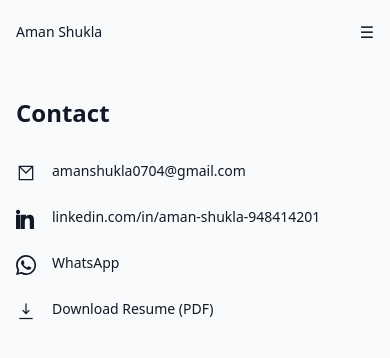
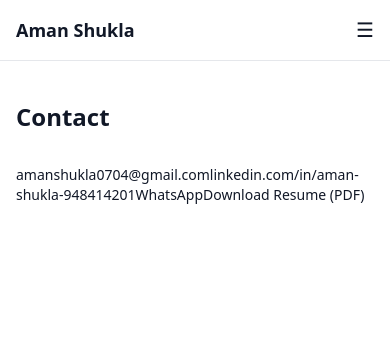
Before and after one commit to Anon675/portfolio, a Next.js app: page /contact in a window 390 px wide. Shown: the top 358 px of the page. Built offline with nearby package versions, Linux system fonts and the light colour scheme.

Commit message:
Fix layout, mobile navigation, project/research structure

```diff
--- a/app/contact/page.tsx
+++ b/app/contact/page.tsx
@@ -3,70 +3,20 @@ import Section from '@/components/Section'
 export default function ContactPage() {
   return (
     <Section title="Contact">
-      <div
-        className="
-          mt-8
-          grid
-          grid-cols-1
-          gap-6
-          text-sm
-          sm:max-w-md
-        "
-      >
-        {/* Email */}
-        <div className="flex items-start gap-4">
-          <svg
-            width="20"
-            height="20"
-            viewBox="0 0 24 24"
-            fill="none"
-            stroke="currentColor"
-            strokeWidth="1.5"
-            className="shrink-0 mt-0.5"
-          >
-            <path d="M4 4h16v16H4z" />
-            <path d="M4 4l8 8 8-8" />
-          </svg>
-          <a
-            href="mailto:amanshukla0704@gmail.com"
-            className="break-all"
-          >
+      <div className="mt-8 space-y-6 text-sm">
+
+        <a href="mailto:amanshukla0704@gmail.com">
           amanshukla0704@gmail.com
         </a>
-        </div>
 
-        {/* LinkedIn */}
-        <div className="flex items-start gap-4">
-          <svg
-            width="20"
-            height="20"
-            viewBox="0 0 24 24"
-            fill="currentColor"
-            className="shrink-0 mt-0.5"
-          >
-            <path d="M4.98 3.5C4.98 4.88 3.87 6 2.5 6S0 4.88 0 3.5 1.12 1 2.5 1s2.48 1.12 2.48 2.5zM0 24h5V7H0v17zM7.5 7H12v2.3h.1c.6-1.1 2-2.3 4.2-2.3 4.5 0 5.3 3 5.3 6.9V24h-5v-8.3c0-2-.04-4.6-2.8-4.6-2.8 0-3.2 2.2-3.2 4.4V24h-5V7z" />
-          </svg>
         <a
           href="https://linkedin.com/in/aman-shukla-948414201"
           target="_blank"
           rel="noopener noreferrer"
-            className="break-all"
         >
           linkedin.com/in/aman-shukla-948414201
         </a>
-        </div>
 
-        {/* WhatsApp */}
-        <div className="flex items-start gap-4">
-          <svg
-            width="20"
-            height="20"
-            viewBox="0 0 24 24"
-            fill="currentColor"
-            className="shrink-0 mt-0.5"
-          >
-            <path d="M20.52 3.48A11.91 11.91 0 0 0 12.02 0C5.4 0 .04 5.37.04 11.99c0 2.12.55 4.2 1.6 6.04L0 24l6.16-1.6a11.96 11.96 0 0 0 5.86 1.49h.01c6.62 0 12-5.37 12-11.99a11.9 11.9 0 0 0-3.51-8.42zm-8.5 18.4a9.9 9.9 0 0 1-5.05-1.39l-.36-.21-3.65.95.98-3.56-.24-.37a9.93 9.93 0 0 1-1.52-5.31c0-5.49 4.47-9.96 9.97-9.96a9.9 9.9 0 0 1 7.04 2.92 9.89 9.89 0 0 1 2.93 7.04c0 5.49-4.47 9.96-9.97 9.96zm5.47-7.46c-.3-.15-1.77-.87-2.04-.97-.27-.1-.47-.15-.67.15-.2.3-.77.97-.94 1.17-.17.2-.35.22-.65.07-.3-.15-1.25-.46-2.38-1.48-.88-.79-1.47-1.77-1.64-2.07-.17-.3-.02-.46.13-.61.13-.13.3-.35.45-.52.15-.17.2-.3.3-.5.1-.2.05-.37-.02-.52-.07-.15-.67-1.6-.92-2.2-.24-.58-.48-.5-.67-.51l-.57-.01c-.2 0-.52.07-.8.37-.27.3-1.05 1.03-1.05 2.52s1.08 2.93 1.23 3.13c.15.2 2.13 3.25 5.17 4.56.72.31 1.28.5 1.72.64.72.23 1.38.2 1.9.12.58-.09 1.77-.72 2.02-1.42.25-.7.25-1.3.17-1.42-.07-.12-.27-.2-.57-.35z" />
-          </svg>
         <a
           href="https://wa.me/+917408563978"
           target="_blank"
@@ -74,23 +24,7 @@ export default function ContactPage() {
         >
           WhatsApp
         </a>
-        </div>
 
-        {/* Resume */}
-        <div className="flex items-start gap-4">
-          <svg
-            width="20"
-            height="20"
-            viewBox="0 0 24 24"
-            fill="none"
-            stroke="currentColor"
-            strokeWidth="1.5"
-            className="shrink-0 mt-0.5"
-          >
-            <path d="M12 3v12" />
-            <path d="M8 11l4 4 4-4" />
-            <path d="M4 21h16" />
-          </svg>
         <a
           href="/Aman_Shukla_Resume.pdf"
           target="_blank"
@@ -98,7 +32,7 @@ export default function ContactPage() {
         >
           Download Resume (PDF)
         </a>
-        </div>
+
       </div>
     </Section>
   )
--- a/app/education/page.tsx
+++ b/app/education/page.tsx
@@ -4,11 +4,9 @@ import { education } from '@/content/education'
 export default function EducationPage() {
   return (
     <Section title="Education">
-      <div className="mt-6 max-w-prose">
-        <p className="whitespace-pre-line text-sm leading-relaxed">
-          {education}
-        </p>
-      </div>
+      <p className="whitespace-pre-line text-gray-700 dark:text-gray-300">
+        {education}
+      </p>
     </Section>
   )
 }
--- a/app/layout.tsx
+++ b/app/layout.tsx
@@ -16,10 +16,10 @@ export default function RootLayout({
 }) {
   return (
     <html lang="en">
-      <body className="min-h-screen antialiased">
+      <body className="min-h-screen bg-white text-gray-900 dark:bg-black dark:text-gray-100 antialiased">
         <Navbar />
 
-        <main className="mx-auto w-full max-w-4xl px-4 sm:px-6 lg:px-8 py-8 sm:py-12">
+        <main className="mx-auto w-full max-w-6xl px-4 sm:px-6 lg:px-8 py-10">
           {children}
         </main>
       </body>
--- a/app/projects/mcq-extraction/page.tsx
+++ b/app/projects/mcq-extraction/page.tsx
@@ -3,7 +3,7 @@ import Section from '@/components/Section'
 export default function MCQExtractionProjectPage() {
   return (
     <Section title="Multimodal MCQ Extraction Pipeline from Classroom Videos">
-      <div className="mt-6 space-y-10">
+      <div className="space-y-8 max-w-4xl">
 
         <p className="max-w-prose text-sm leading-relaxed">
           This project involved building an end-to-end machine learning pipeline
--- a/components/Navbar.tsx
+++ b/components/Navbar.tsx
@@ -1,121 +1,69 @@
 'use client'
 
+import { useState } from 'react'
 import Link from 'next/link'
-import { useState } from 'react'
 
 export default function Navbar() {
-  const [mobileOpen, setMobileOpen] = useState(false)
+  const [open, setOpen] = useState(false)
+  const [projects, setProjects] = useState(false)
+  const [research, setResearch] = useState(false)
 
   return (
-    <header className="border-b border-white/10">
-      <nav className="mx-auto max-w-6xl px-4 sm:px-6 lg:px-8">
-        <div className="flex h-16 items-center justify-between">
-
-          {/* Brand */}
-          <Link href="/" className="text-sm font-medium">
+    <header className="border-b border-gray-200 dark:border-gray-800">
+      <div className="mx-auto max-w-6xl px-4 py-4 flex justify-between items-center">
+        <Link href="/" className="font-semibold text-lg">
           Aman Shukla
         </Link>
 
-          {/* Desktop Nav */}
-          <div className="hidden md:flex items-center gap-8 text-sm">
-
-            {/* Projects */}
-            <div className="relative group">
-              <Link href="/projects" className="cursor-pointer">
-                Projects
-              </Link>
-
-              <div className="absolute left-0 top-full pt-2 opacity-0 invisible group-hover:visible group-hover:opacity-100 transition">
-                <div className="w-64 rounded-md border border-white/10 bg-black shadow-lg">
-                  <Link href="/projects/mcq-extraction" className="block px-4 py-2 hover:bg-white/5">
-                    Multimodal MCQ Extraction
-                  </Link>
-                  <Link href="/projects/ml-system" className="block px-4 py-2 hover:bg-white/5">
-                    Failure Aware ML System
-                  </Link>
-                  <Link href="/projects/mern-chat" className="block px-4 py-2 hover:bg-white/5">
-                    Real-Time MERN Chat
-                  </Link>
-                </div>
-              </div>
-            </div>
-
-            {/* Research */}
-            <div className="relative group">
-              <Link href="/research" className="cursor-pointer">
-                Research
-              </Link>
-
-              <div className="absolute left-0 top-full pt-2 opacity-0 invisible group-hover:visible group-hover:opacity-100 transition">
-                <div className="w-64 rounded-md border border-white/10 bg-black shadow-lg">
-                  <Link href="/research/bone-fracture" className="block px-4 py-2 hover:bg-white/5">
-                    Bone Fracture Detection
-                  </Link>
-                  <Link href="/research/mcq-extraction" className="block px-4 py-2 hover:bg-white/5">
-                    MCQ Extraction Case Study
-                  </Link>
-                </div>
-              </div>
-            </div>
-
+        <nav className="hidden md:flex gap-6 text-sm">
+          <Link href="/projects">Projects</Link>
+          <Link href="/research">Research</Link>
           <Link href="/experience">Experience</Link>
           <Link href="/education">Education</Link>
           <Link href="/contact">Contact</Link>
-          </div>
+        </nav>
 
-          {/* Mobile Toggle */}
-          <button
-            onClick={() => setMobileOpen(true)}
-            className="md:hidden"
-            aria-label="Open menu"
-          >
+        <button className="md:hidden text-xl" onClick={() => setOpen(true)}>
           ☰
         </button>
       </div>
-      </nav>
 
-      {/* Mobile Drawer */}
-      {mobileOpen && (
-        <div className="fixed inset-0 z-50 bg-black/60 md:hidden">
-          <div className="absolute right-0 top-0 h-full w-72 bg-black border-l border-white/10 p-6 space-y-8">
-
-            <button
-              onClick={() => setMobileOpen(false)}
-              className="text-sm"
-            >
-              Close ✕
-            </button>
-
-            <div className="space-y-6 text-sm">
+      {open && (
+        <div className="fixed inset-0 z-50 bg-black text-white">
+          <div className="px-6 py-6 space-y-6 text-base">
+            <button onClick={() => setOpen(false)}>Close ✕</button>
 
             <div>
-                <p className="mb-2 font-medium">Projects</p>
-                <Link href="/projects/mcq-extraction" onClick={() => setMobileOpen(false)} className="block mb-1">
+              <button onClick={() => setProjects(!projects)}>Projects</button>
+              {projects && (
+                <div className="ml-4 mt-3 space-y-2 text-sm">
+                  <Link href="/projects/mcq-extraction" onClick={() => setOpen(false)}>
                     MCQ Extraction
                   </Link>
-                <Link href="/projects/ml-system" onClick={() => setMobileOpen(false)} className="block mb-1">
-                  ML System
-                </Link>
-                <Link href="/projects/mern-chat" onClick={() => setMobileOpen(false)} className="block">
+                  <Link href="/projects/mern-chat" onClick={() => setOpen(false)}>
                     MERN Chat
                   </Link>
                 </div>
+              )}
+            </div>
 
             <div>
-                <p className="mb-2 font-medium">Research</p>
-                <Link href="/research/bone-fracture" onClick={() => setMobileOpen(false)} className="block mb-1">
+              <button onClick={() => setResearch(!research)}>Research</button>
+              {research && (
+                <div className="ml-4 mt-3 space-y-2 text-sm">
+                  <Link href="/research/bone-fracture" onClick={() => setOpen(false)}>
                     Bone Fracture
                   </Link>
-                <Link href="/research/case-study" onClick={() => setMobileOpen(false)} className="block">
+                  <Link href="/research/case-study" onClick={() => setOpen(false)}>
                     An Empirical Study
                   </Link>
                 </div>
-
-              <Link href="/experience" onClick={() => setMobileOpen(false)}>Experience</Link>
-              <Link href="/education" onClick={() => setMobileOpen(false)}>Education</Link>
-              <Link href="/contact" onClick={() => setMobileOpen(false)}>Contact</Link>
+              )}
             </div>
 
+            <Link href="/experience" onClick={() => setOpen(false)}>Experience</Link>
+            <Link href="/education" onClick={() => setOpen(false)}>Education</Link>
+            <Link href="/contact" onClick={() => setOpen(false)}>Contact</Link>
           </div>
         </div>
       )}
```
Also changed, not shown: app/experience/page.tsx (+3 -7 lines), app/page.tsx (+5 -13 lines). Lines whose indentation alone changed are shown as unchanged.
